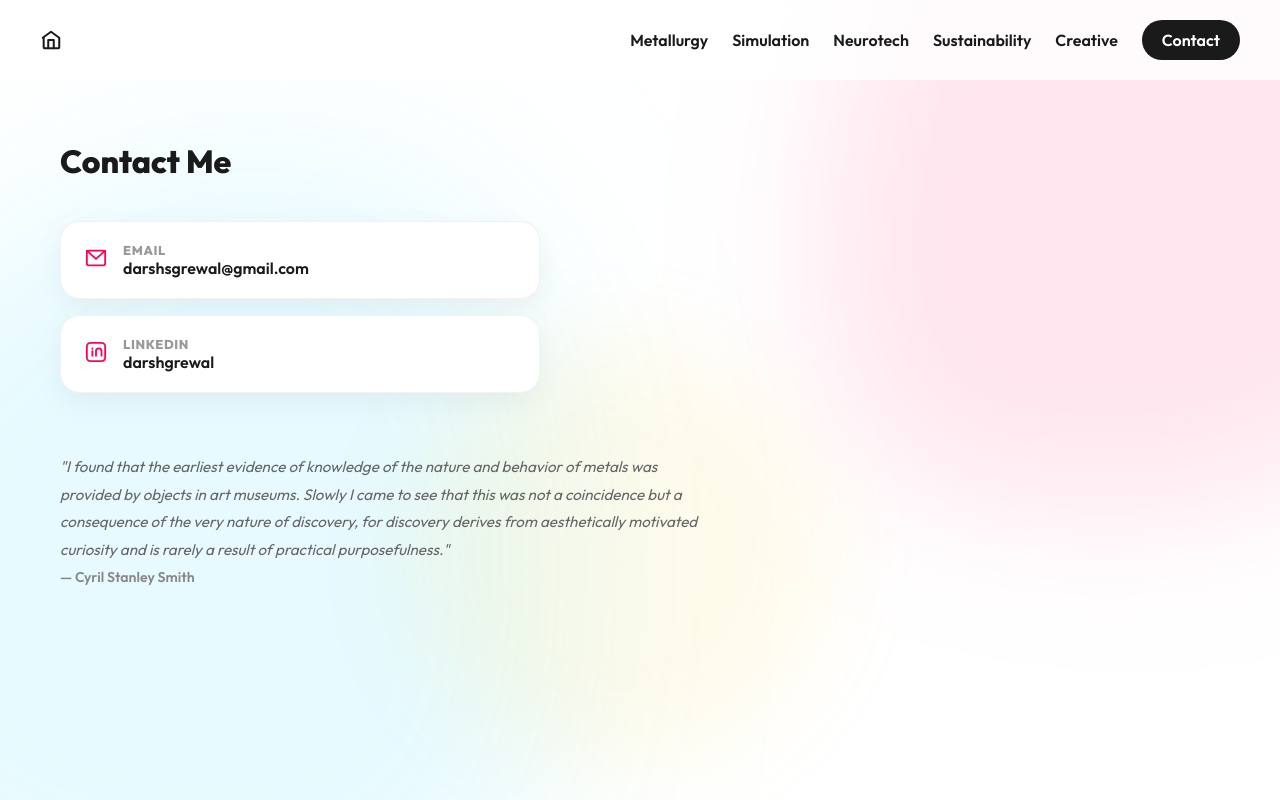
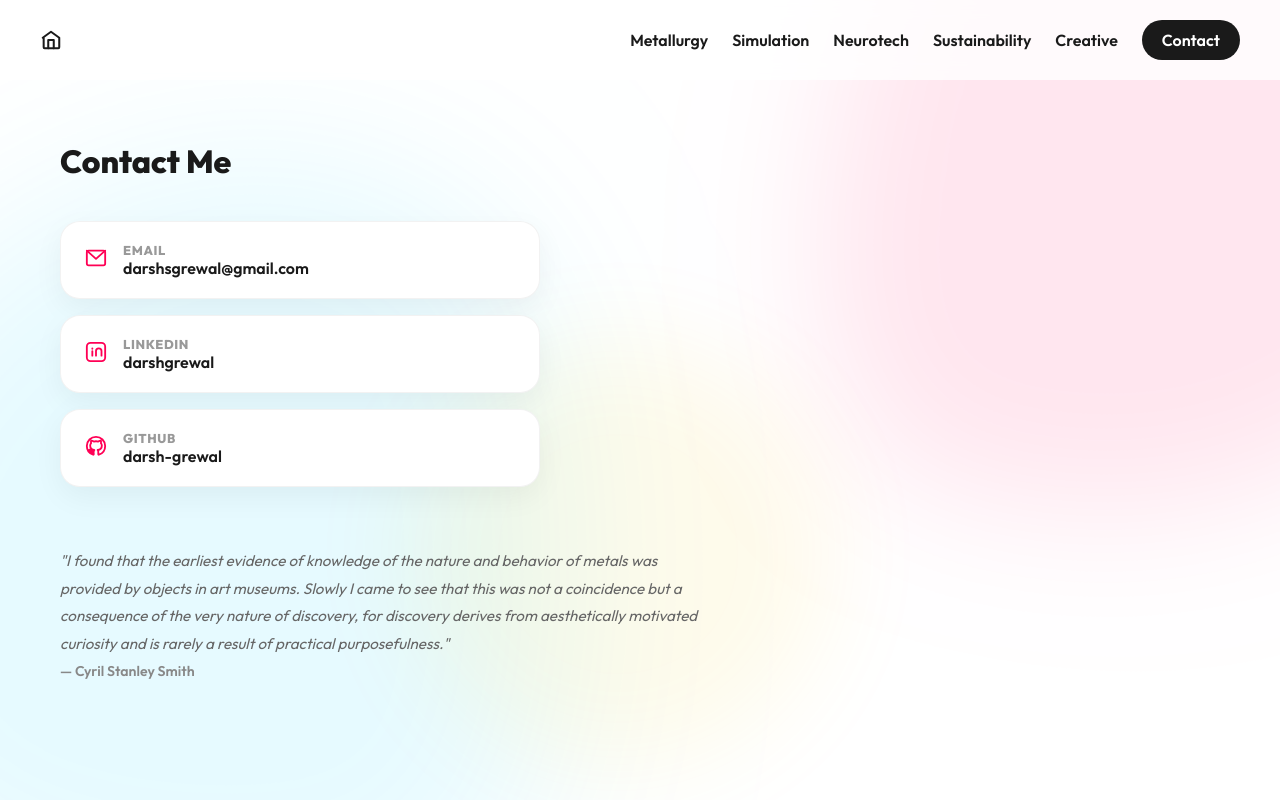
Before and after one commit to darsh-grewal/darsh-grewal.github.io, a React (Vite) app: page /contact in a window 1280 px wide. Built offline with nearby package versions, Linux system fonts and the light colour scheme.

Commit message:
adding gh link

```diff
--- a/src/pages/Contact.jsx
+++ b/src/pages/Contact.jsx
@@ -23,6 +23,16 @@ const contacts = [
                 <line x1="8" y1="11" x2="8" y2="16" />
                 <line x1="8" y1="8" x2="8" y2="8.5" />
                 <path d="M12 16v-5M12 11a3 3 0 0 1 6 0v5" />
+            </svg>
+        ),
+    },
+    {
+        label: 'GitHub',
+        display: 'darsh-grewal',
+        href: 'https://github.com/darsh-grewal',
+        icon: (
+            <svg width="22" height="22" viewBox="0 0 24 24" fill="none" stroke="currentColor" strokeWidth="2" strokeLinecap="round" strokeLinejoin="round">
+                <path d="M12 2C6.48 2 2 6.48 2 12c0 4.42 2.87 8.17 6.84 9.49.5.09.68-.22.68-.48 0-.24-.01-.87-.01-1.71-2.78.61-3.37-1.34-3.37-1.34-.45-1.16-1.11-1.47-1.11-1.47-.91-.62.07-.61.07-.61 1.01.07 1.54 1.04 1.54 1.04.9 1.54 2.36 1.1 2.94.84.09-.65.35-1.1.63-1.36-2.22-.25-4.56-1.11-4.56-4.95 0-1.09.39-1.98 1.03-2.68-.1-.25-.45-1.27.1-2.65 0 0 .84-.27 2.75 1.02A9.57 9.57 0 0 1 12 6.8c.85.004 1.7.115 2.5.34 1.9-1.29 2.74-1.02 2.74-1.02.55 1.38.2 2.4.1 2.65.64.7 1.03 1.6 1.03 2.68 0 3.85-2.34 4.7-4.57 4.95.36.31.69.92.69 1.85 0 1.34-.01 2.42-.01 2.75 0 .27.18.58.69.48A10.01 10.01 0 0 0 22 12c0-5.52-4.48-10-10-10z" />
             </svg>
         ),
     },
```
